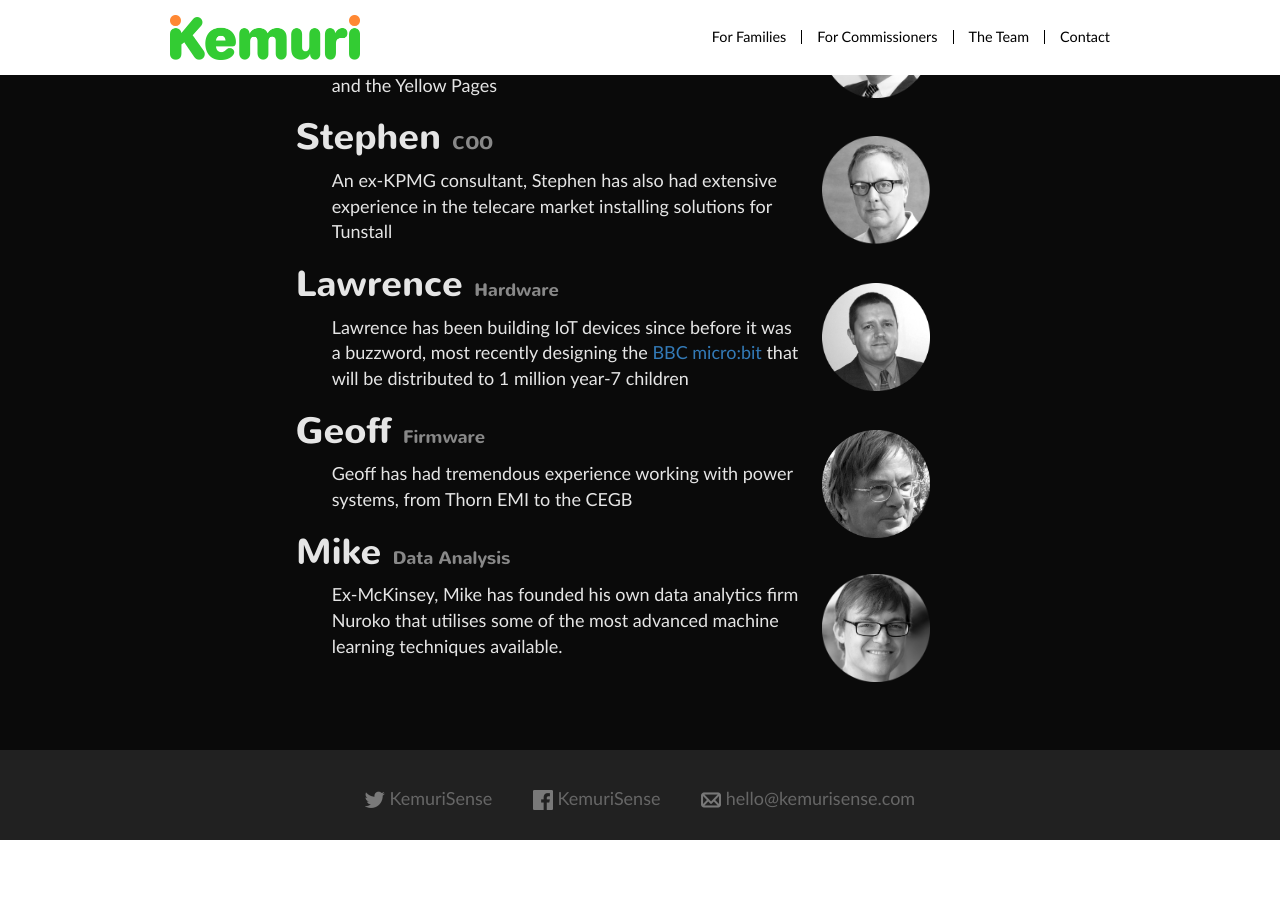
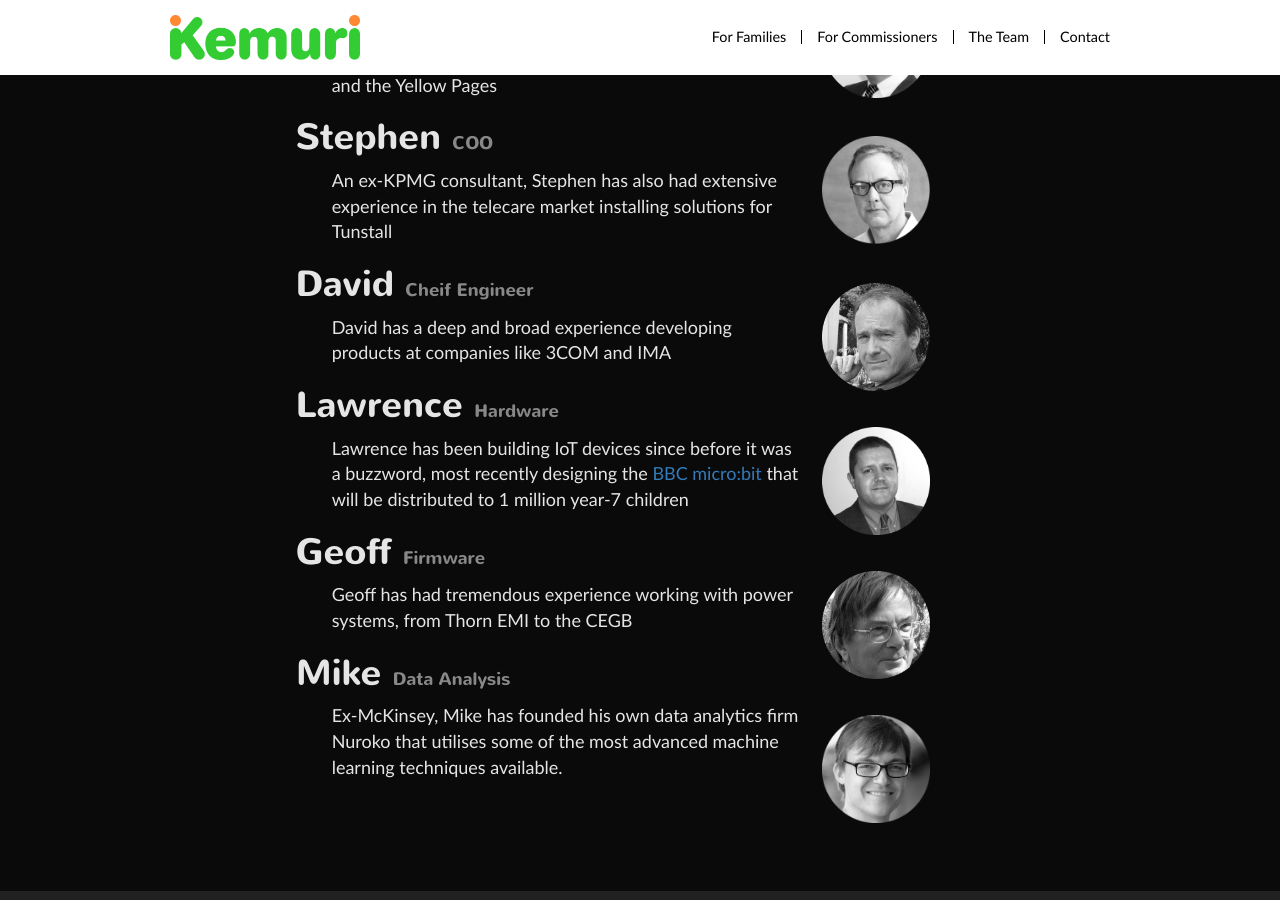
Before and after one commit to intelligentlilli/kemurisense.github.io, a Jekyll site: the page built from team.html, in a window 1280 px wide and 900 px high, scrolled down 449 px. Built offline with Jekyll 4.4.1, drawn with Linux system fonts in a browser that asks for light colours; nearby versions of some CDN libraries; library files that are not in the unit come from our copies; before the commit the page ends 1289 px from its top, so only the background shows below that.

Commit message:
added david text

```diff
--- a/team.html
+++ b/team.html
@@ -40,6 +40,12 @@
 					</li>
 
 					<li>
+						{% include mugshot.html  name="David Widdup" alignment="right" src="BW-David-Widdup.png" %}
+						<h2>David <span>Cheif Engineer</span></h2>
+						<p>David has a deep and broad experience developing products at companies like 3COM and IMA</p>
+					</li>
+
+					<li>
 						{% include mugshot.html  name="Lawrence Archard" alignment="right" src="BW-Lawrence-Archard.png" %}
 						<h2>Lawrence <span>Hardware</span></h2>
 						<p>Lawrence has been building IoT devices since before it was a buzzword, most recently designing the <a href="https://www.microbit.co.uk/">BBC micro:bit</a> that will be distributed to 1 million year-7 children</p>
```
Also changed, not shown: images/faces/BW-David-Widdup.png (added).
